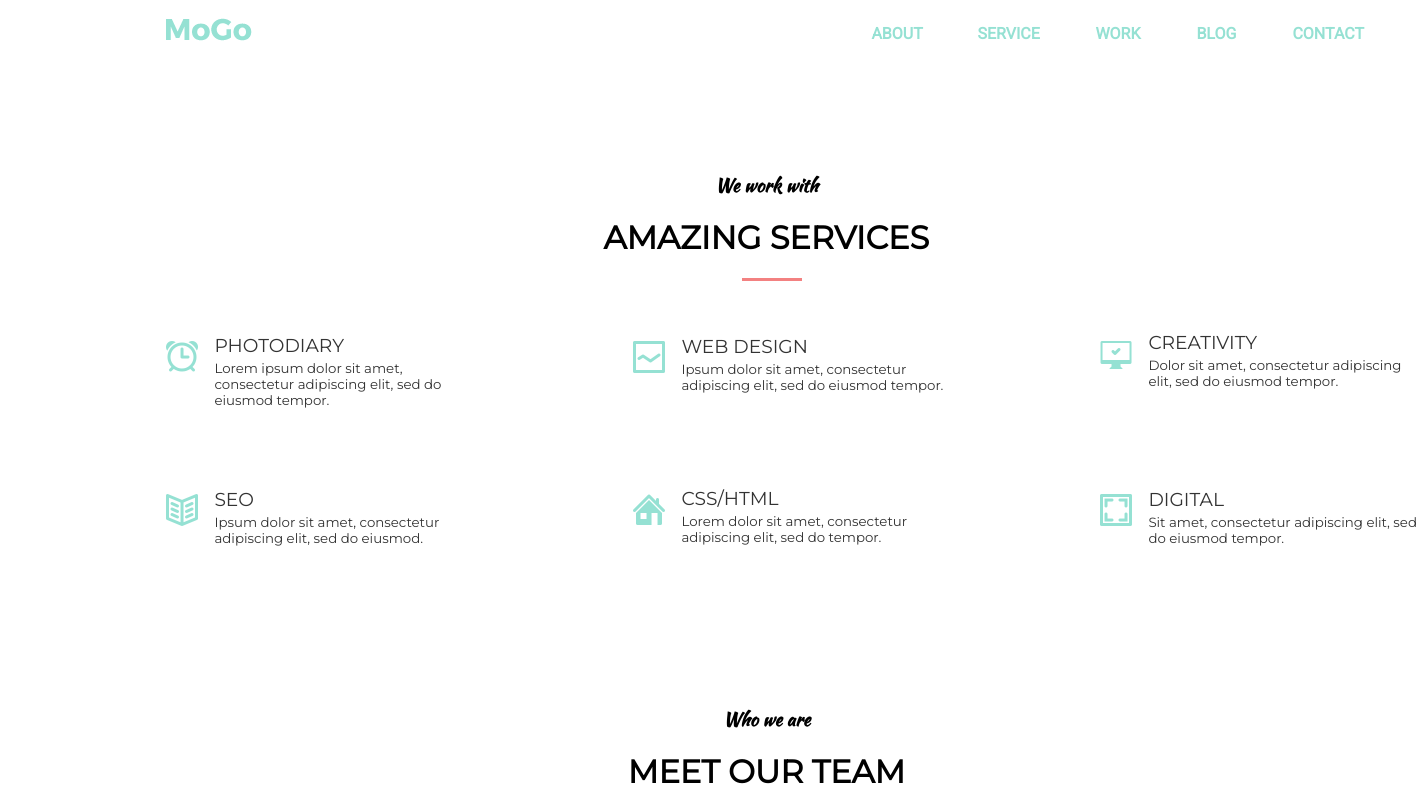
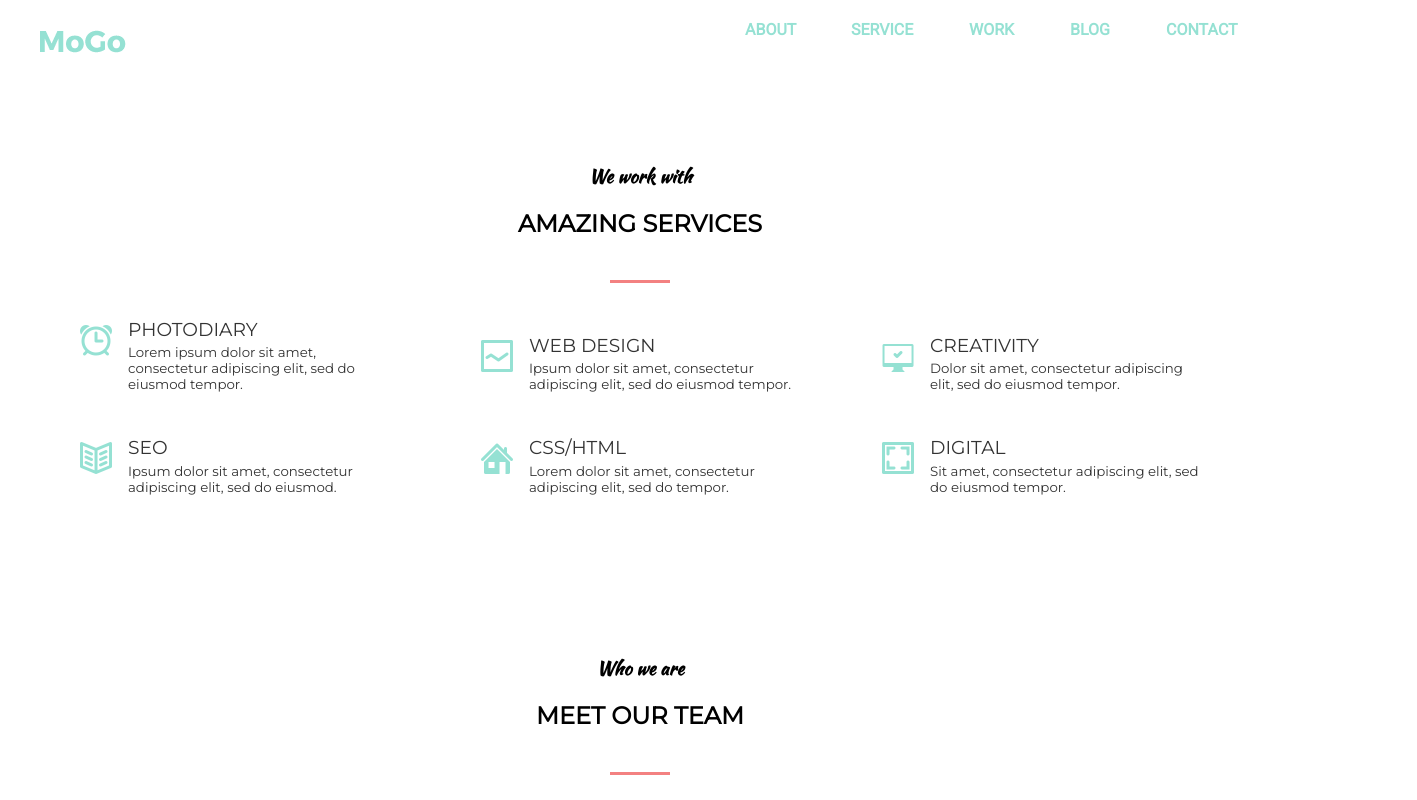
Before and after one commit to BaGreal2/goit-fe-course, a plain HTML site: page homework_06/index.html in a window 1280 px wide. Shown: the top 800 px of the page, 1417 px wide, since content can reach past the window. Drawn offline with Linux system fonts and the light colour scheme.

Commit message:
homework_06-done

```diff
--- a/homework_06/index.css
+++ b/homework_06/index.css
@@ -2,19 +2,44 @@
 @import url('https://fonts.googleapis.com/css?family=Kaushan+Script');
 @import url('https://fonts.googleapis.com/css?family=Montserrat');
 body {
-    width: 1200px;
-    margin-left: 13%;
+    margin: 0;
 }
 .navigation {
     list-style: none;
+    margin: 0;
+    padding: 0;
+}
+header {
+    padding-top: 20px;
+}
+.container {
+    width: 1200px;
+    margin: 0 auto;
+}
+a {
+    text-decoration: none;
+    color: #95e1d3;
+}
+a:active {
+    text-decoration: none;
+    color: #95e1d3;
+}
+a:hover {
+    text-decoration: none;
+    color: #f6a6a6;
+}
+.li_link {
+    color: #95e1d3;
+    font-weight: 900;
+    cursor: pointer;
+    font-family: 'Roboto', sans-serif;
 }
 .item {
     display: inline-block;
     margin-left: 50px;
-    color: #95e1d3;
+
     cursor: pointer;
     font-family: 'Roboto', sans-serif;
-    font-weight: bold;
 }
 .head {
     display: flex;
@@ -100,22 +125,23 @@ body {
     text-align: center;
     margin-top: 15px;
 }
-.stripe_01 {
-    background-color: #f38181;
+.part1 {
+    width: 330px;
+    margin-right: 67px;
+}
+.title::after {
+    display: block;
+    content: '';
     width: 60px;
     height: 3px;
-    text-align: center;
-    margin-left: 48%;
-    margin-bottom: 60px;
-}
-.part1 {
-    width: 330px;
-    margin-right: 150px;
+    background-color: #f38181;
+    margin: 0 auto;
+    margin-top: 42px;
+    margin-bottom: 42px;
 }
 .service1 {
-    display: flex;
-    justify-content: space-between;
     margin-bottom: 50px;
+    width: 1200px;
 }
 .service2 {
     display: flex;
@@ -145,7 +171,7 @@ body {
 .sub-text {
     width: 941px;
     text-align: center;
-    margin-left: 11%;
+    margin: 0 auto;
     font-family: 'Roboto', sans-serif;
     margin-bottom: 20px;
     color: rgba(51, 51, 51, 255);
@@ -158,6 +184,7 @@ body {
 .part2 {
     position: relative;
     margin-bottom: -4px;
+    width: 383px;
 }
 .pimg {
     cursor: pointer;
@@ -236,6 +263,7 @@ body {
 .footer {
     display: flex;
     justify-content: space-between;
+    position: relative;
 }
 .foot {
     display: inline-block;
@@ -255,11 +283,13 @@ body {
     display: inline-block;
     height: 40px;
     position: absolute;
-    top: 16px;
-    left: 211px;
+    top: 11px;
+    left: -383px;
 }
 .but {
-    display: inline-block;
+    position: absolute;
+    top: -5px;
+    right: 60px;
     margin-top: 16px;
     padding: 0;
     border: none;
@@ -271,6 +301,8 @@ body {
 .foot_text {
     position: relative;
     margin-top: 18px;
+    display: inline-block;
+    margin-left: 20px;
 }
 .sub {
     font-family: 'Montserrat', sans-serif;
@@ -278,9 +310,25 @@ body {
 }
 .email {
     position: relative;
+    display: inline-block;
 }
 .stripe_02 {
     width: 1200px;
     height: 1px;
     background-color: #e5e5e5;
+    margin: 0 auto;
 }
+.all {
+    width: 383px;
+    display: inline-block;
+    margin-right: 20px;
+}
+.all_last {
+    margin-right: 0;
+}
+li {
+    display: inline-block;
+}
+ul {
+    list-style: none;
+}
--- a/homework_06/index.html
+++ b/homework_06/index.html
@@ -8,63 +8,64 @@
     <link rel="stylesheet" href="index.css">
 </head>
 <body>
-    <header>
+    <header class="container">
         <nav class="head">
             <img src="img/logo.png" width="86px" height="23px" class="logo">
             <ul class="navigation">
-                <li class="item">ABOUT<div class="stripe1"></div></li>
-                <li class="item">SERVICE<div class="stripe2"></div></li>
-                <li class="item">WORK<div class="stripe"></div></li>
-                <li class="item">BLOG<div class="stripe4"></div></li>
-                <li class="item">CONTACT<div class="stripe5"></div></li>
+                <li class="item"><a href="#" class="li_link">ABOUT</a><div class="stripe1"></div></li>
+                <li class="item"><a href="#" class="li_link">SERVICE</a><div class="stripe2"></div></li>
+                <li class="item"><a href="#" class="li_link">WORK</a><div class="stripe"></div></li>
+                <li class="item"><a href="#" class="li_link">BLOG</a><div class="stripe4"></div></li>
+                <li class="item"><a href="#" class="li_link">CONTACT</a><div class="stripe5"></div></li>
             </ul>
         </nav>
     </header>
     <main class="main">
             <h3 class="sub-title">We work with</h3>
-            <h1 class="title">AMAZING SERVICES</h1>
+            <h2 class="title">AMAZING SERVICES</h2>
             <div class="stripe_01"></div>
-            <section class="service1">
-                <div class="part1">
+            <div class="container service1">
+            <ul class="service1">
+                <li><div class="part1">
                     <img src="img/ALARM@1X.png">
                     <p class="sub-sub-title">PHOTODIARY</p>
                     <p class="text">Lorem ipsum dolor sit amet, consectetur adipiscing elit, sed do eiusmod tempor.</p>
-                </div>
-                <div class="part1">
+                </div></li>
+                <li><div class="part1">
                     <img src="./img/LINE GRAPH@1X.png">
                     <p class="sub-sub-title">WEB DESIGN</p>
                     <p class="text">Ipsum dolor sit amet, consectetur adipiscing elit, sed do eiusmod tempor.</p>
-                </div>
-                <div class="part1">
+                </div></li>
+                <li><div class="part1">
                     <img src="./img/COMPUTER _ OK@1X.png">
                     <p class="sub-sub-title">CREATIVITY</p>
                     <p class="text">Dolor sit amet, consectetur adipiscing elit, sed do eiusmod tempor.</p>
-                </div>
-            </section>
-            <section class="service2">
-                <div class="part1">
+                </div></li>
+                <li><div class="part1">
                     <img src="./img/BOOK 2@1X.png">
                     <p class="sub-sub-title">SEO</p>
                     <p class="text">Ipsum dolor sit amet, consectetur adipiscing elit, sed do eiusmod.</p>
-                </div>
-                <div class="part1">
+                </div></li>
+                <li><div class="part1">
                     <img src="img/HOME@1X.png">
                     <p class="sub-sub-title">CSS/HTML</p>
                     <p class="text">Lorem dolor sit amet, consectetur adipiscing elit, sed do tempor.</p>
 
-                </div>
-                <div class="part1">
+                </div></li>
+                <li><div class="part1">
                     <img src="./img/IMAGE@1X (3).png">
                     <p class="sub-sub-title">DIGITAL</p>
                     <p class="text">Sit amet, consectetur adipiscing elit, sed do eiusmod tempor.</p>
+                </div></li>
+            </ul>
             </div>
-            </section>
             <h3 class="sub-title">Who we are</h3>
-            <h1 class="title">MEET OUR TEAM</h1>
+            <h2 class="title">MEET OUR TEAM</h2>
             <div class="stripe_01"></div>
             <p class="sub-text">Lorem ipsum dolor sit amet, consectetur adipiscing elit, sed do eiusmod tempor incididunt ut labore et dolore magna aliqua. Ut enim ad minim veniam, quis nostrud exercitation ullamco laboris nisi ut aliquip ex ea commodo consequat. </p>
-            <section class="people">
-            <div class="all">
+            <div class="container">
+            <ul class="people">
+            <li><div class="all">
             <div class="part2">
                 <img src="img/1p.png" class="pimg">
                 <div class="hidden_menu">
@@ -80,8 +81,8 @@
                     <p class="name">MATTHEW DIX</p>
                     <p class="work">Graphic Design</p>
                 </div>
-            </div>
-            <div class="all">
+            </div></li>
+            <li><div class="all">
             <div class="part2">
                 <img src="img/2p.png" class="pimg">
                 <div class="hidden_menu">
@@ -97,8 +98,8 @@
                         <p class="name">CHRISTOPHER CAMPBELL</p>
                         <p class="work">Branding/UX design</p>
                     </div>
-            </div>
-            <div class="all">
+            </div></li>
+            <li><div class="all all_last">
             <div class="part2">
                 <img src="img/3p.png" class="pimg">
                 <div class="hidden_menu">
@@ -114,8 +115,10 @@
                         <p class="name">MICHAEL FERTIG</p>
                         <p class="work">Developer</p>
                     </div>
+            </div></li>
+
+        </ul>
         </div>
-            </section>
         </main>
         <footer class="footer_bottom">
             <div class="stripe_02"></div>
```
Lines whose indentation alone changed are shown as unchanged.
